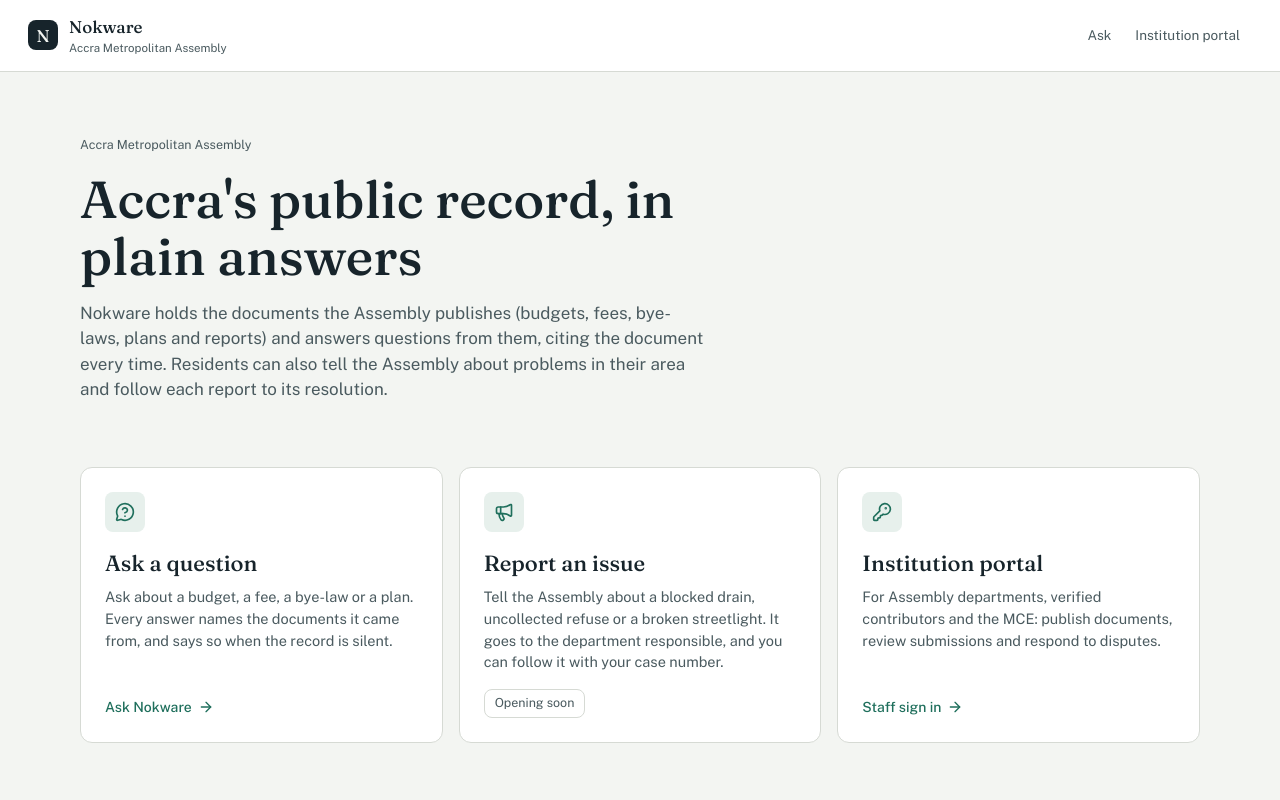
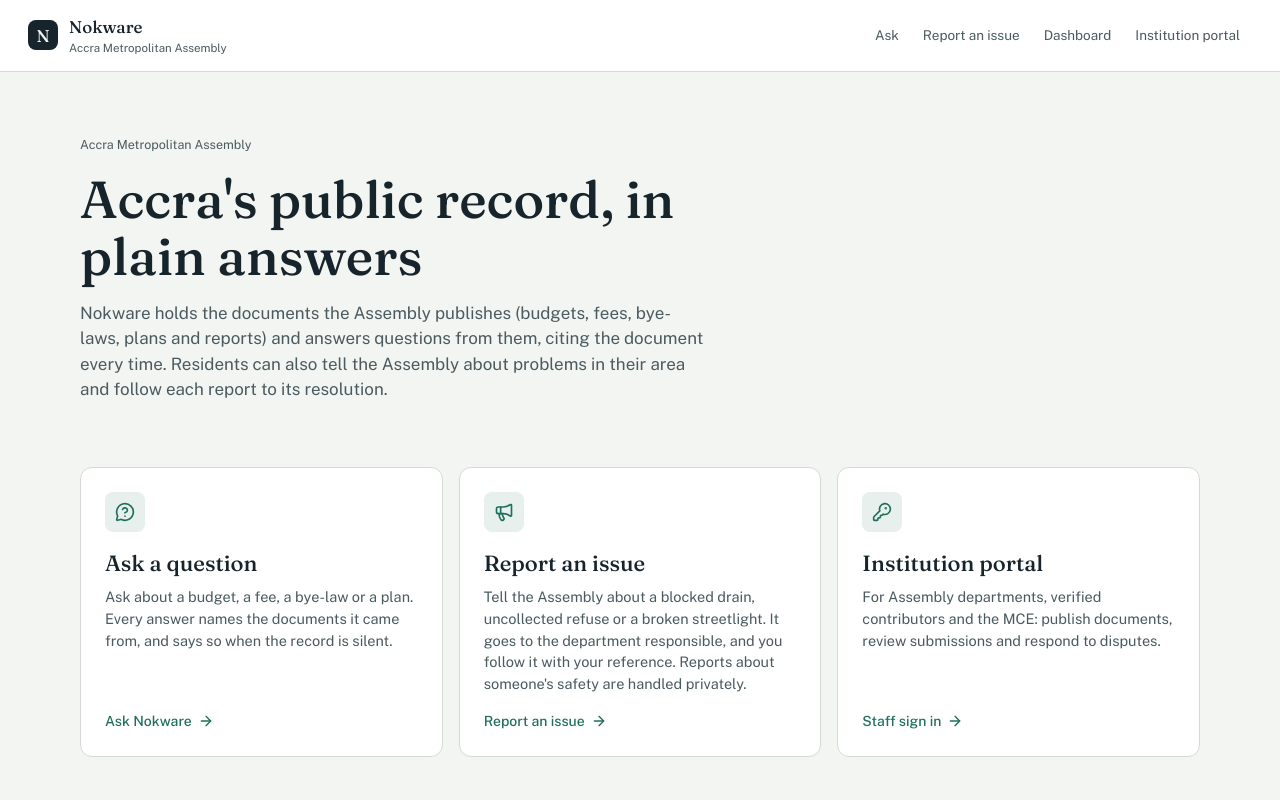
Before and after one commit to jaymingle/nokware, a Next.js app in the folder frontend/: page / in a window 1280 px wide. Shown: the top 800 px of the page. Built offline with nearby package versions, Linux system fonts and the light colour scheme.

Commit message:
feat(frontend): open reporting from the landing page and add Report and Dashboard to the public header

```diff
--- a/frontend/src/components/landing/entry-points.tsx
+++ b/frontend/src/components/landing/entry-points.tsx
@@ -1,19 +1,14 @@
 import Link from "next/link";
 import { ArrowRightIcon, KeyRoundIcon, MegaphoneIcon, MessageCircleQuestionIcon } from "lucide-react";
 
-import { Tag } from "@/components/documents/tag";
-
 import type { LucideIcon } from "lucide-react";
-
-// Citizen reporting opens when the report form ships (Citizen Reports, R4).
-const REPORTING_OPEN = false;
 
 type Entry = {
   icon: LucideIcon;
   title: string;
   body: string;
   action: string;
-  href: string | null;
+  href: string;
   testId: string;
 };
 
@@ -29,9 +24,9 @@
   {
     icon: MegaphoneIcon,
     title: "Report an issue",
-    body: "Tell the Assembly about a blocked drain, uncollected refuse or a broken streetlight. It goes to the department responsible, and you can follow it with your case number.",
+    body: "Tell the Assembly about a blocked drain, uncollected refuse or a broken streetlight. It goes to the department responsible, and you follow it with your reference. Reports about someone's safety are handled privately.",
     action: "Report an issue",
-    href: REPORTING_OPEN ? "/report" : null,
+    href: "/report",
     testId: "landing-report",
   },
   {
@@ -46,8 +41,12 @@
 
 function EntryCard({ entry }: { entry: Entry }) {
   const Icon = entry.icon;
-  const content = (
-    <>
+  return (
+    <Link
+      href={entry.href}
+      className="group flex h-full flex-col items-start gap-4 rounded-xl border bg-card p-6 transition-colors hover:border-teal"
+      data-testid={entry.testId}
+    >
       <span aria-hidden className="grid size-10 place-items-center rounded-lg bg-teal-tint text-teal">
         <Icon className="size-5" />
       </span>
@@ -55,27 +54,10 @@
         <h2 className="text-[22px] leading-snug">{entry.title}</h2>
         <p className="text-[14.5px] text-ink-soft">{entry.body}</p>
       </div>
-      {entry.href ? (
-        <span className="inline-flex items-center gap-1.5 text-[14px] font-medium text-teal">
-          {entry.action}
-          <ArrowRightIcon aria-hidden className="size-4 transition-transform group-hover:translate-x-0.5" />
-        </span>
-      ) : (
-        <Tag tone="neutral">Opening soon</Tag>
-      )}
-    </>
-  );
-  const frame = "flex h-full flex-col items-start gap-4 rounded-xl border bg-card p-6";
-  if (!entry.href) {
-    return (
-      <div className={frame} data-testid={entry.testId} aria-disabled>
-        {content}
-      </div>
-    );
-  }
-  return (
-    <Link href={entry.href} className={`group ${frame} transition-colors hover:border-teal`} data-testid={entry.testId}>
-      {content}
+      <span className="inline-flex items-center gap-1.5 text-[14px] font-medium text-teal">
+        {entry.action}
+        <ArrowRightIcon aria-hidden className="size-4 transition-transform group-hover:translate-x-0.5" />
+      </span>
     </Link>
   );
 }
--- a/frontend/src/components/public/public-header.tsx
+++ b/frontend/src/components/public/public-header.tsx
@@ -8,7 +8,8 @@
 import { cn } from "@/lib/utils";
 
 function NavLink({ href, testId, children }: { href: string; testId: string; children: ReactNode }) {
-  const active = usePathname() === href;
+  const pathname = usePathname();
+  const active = pathname === href || pathname.startsWith(`${href}/`);
   return (
     <Link
       href={href}
@@ -24,17 +25,24 @@
   );
 }
 
-/** The public site's header: home, Ask, and the way in for Assembly staff and contributors. */
+/** The public site's header: Ask, reporting, the dashboard, and the way in for staff. On a phone the links take a second row. */
 export function PublicHeader() {
   return (
     <header className="border-b bg-paper-raised">
-      <div className="mx-auto flex w-full max-w-[1360px] items-center justify-between gap-3 px-5 py-3.5 sm:px-7">
+      <div className="mx-auto flex w-full max-w-[1360px] flex-wrap items-center justify-between gap-x-3 gap-y-2 px-5 py-3.5 sm:flex-nowrap sm:px-7">
         <Link href="/" aria-label="Nokware home" className="min-w-0" data-testid="public-home">
           <Brand />
         </Link>
-        <nav aria-label="Main" className="flex shrink-0 items-center">
+        <nav aria-label="Main" className="-mx-3 flex w-[calc(100%+1.5rem)] items-center overflow-x-auto sm:mx-0 sm:w-auto sm:shrink-0">
           <NavLink href="/ask" testId="public-ask-link">
             Ask
+          </NavLink>
+          <NavLink href="/report" testId="public-report-link">
+            <span className="lg:hidden">Report</span>
+            <span className="hidden lg:inline">Report an issue</span>
+          </NavLink>
+          <NavLink href="/dashboard" testId="public-dashboard-link">
+            Dashboard
           </NavLink>
           <NavLink href="/login" testId="public-portal-link">
             <span className="sm:hidden">Portal</span>
```
